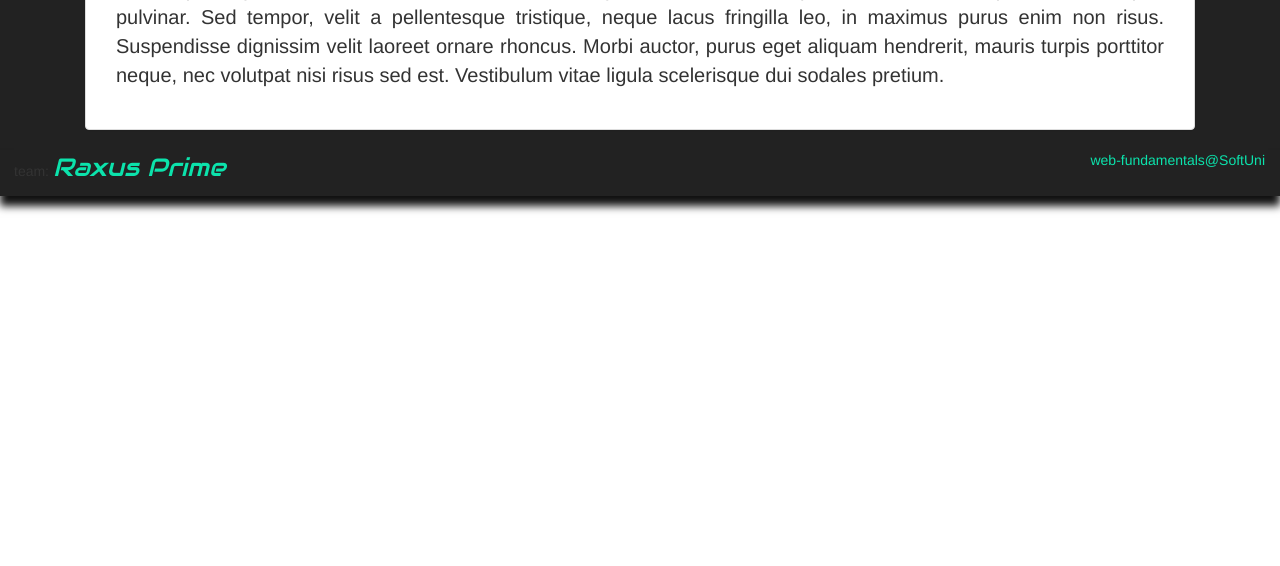
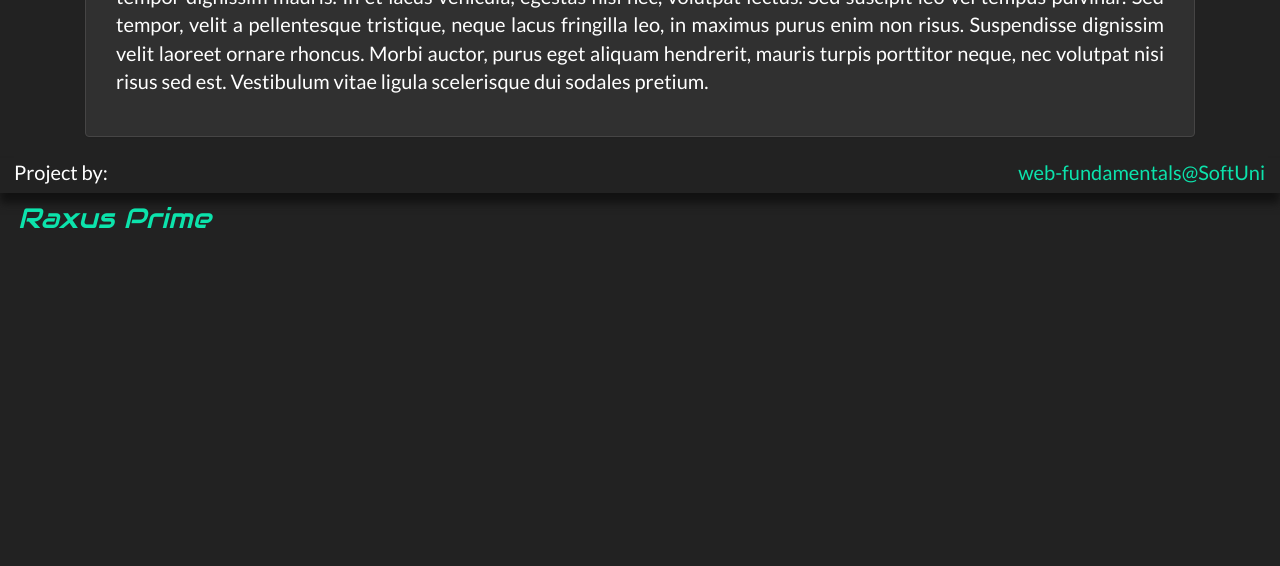
Before and after one commit to DimitarKostadinov/achobanov.github.io, a plain HTML site: page home.html in a window 1280 px wide. Shown: the part 665-1231 px from the top of the page. Drawn offline with nearby package versions, Linux system fonts and the light colour scheme; files that its build step writes are made by us from their sources.

Commit message:
Finishing site footer.

```diff
--- a/home.html
+++ b/home.html
@@ -5,7 +5,7 @@
     <meta http-equiv="X-UA-Compatible" content="IE=edge">
     <meta name="viewport" content="width=device-width, initial-scale=1">
     <title>fnGAG</title>
-    <link rel="stylesheet" type="text/css" href="./theme/darkley/bootstrap.min.css">
+    <link rel="stylesheet" type="text/css" href="./resources/bootstrap/theme/darkley/bootstrap.min.css">
     <link rel="stylesheet" type="text/css" href="./resources/styles/style.css">
 </head>
 <body>
@@ -60,7 +60,8 @@
 	        </div>
 	    </section>
         <section id="threshold">
-            <span id="team">team: <em>raxus prime</em></span>
+            <span id="project-by">Project by:</span>
+            <span id="team">raxus prime</span>
             <span id="course">web-fundamentals@SoftUni</span>
         </section>
 	</main>
@@ -68,17 +69,30 @@
     	<section id="background-pattern">
 	    	<section>
 				<div class="team-member">
-					<a href="https://www.facebook.com/alex.chobanov"><img src="./resources/images/alex-chobanov-round.png"></a>
-					<h3>alex chobanov</h3>
+                    <img src="./resources/images/alex-chobanov-round.png">
+                    <h3>alex chobanov</h3>
+                    <ul class="contact-info">
+                        <li><span class="glyphicon glyphicon-earphone"></span>0886 738 744</li>
+                        <li>
+                            <span class="glyphicon glyphicon-envelope"></span>
+                            <a target="_blank" href="mailto:alexchobanov@gmail.com">alexchobanov@gmail.com</a>
+                        </li>
+                    </ul>
 				</div>
 				<div class="team-member">
-					<img src="./resources/images/alex-chobanov.png">
-					<h3>mitko kostadinov</h3>
+					<img src="./resources/images/alex-chobanov-round.png">
+                    <h3>mitko kostadinov</h3>
+                    <ul class="contact-info">
+                        <li><span class="glyphicon glyphicon-earphone" aria-hidden="true"></span>0886 738 744</li>
+                        <li>
+                            <span class="glyphicon glyphicon-envelope" aria-hidden="true"></span>
+                            <a target="_blank" href="mailto:alexchobanov@gmail.com">alexchobanov@gmail.com</a>
+                        </li>
+                    </ul>
 				</div>
 	    	</section>
 			<footer>
-				<span>Teamwork project</span>
-				<span id="theme-by">Site theme by: <a href="https://bootswatch.com">Bootswatch</a></span>
+				<span id="theme-by">Site theme by: <a href="https://bootswatch.com/">Bootswatch</a></span>
 			</footer>
     	</section>
     </footer>
@@ -87,5 +101,5 @@
   src="https://code.jquery.com/jquery-3.1.1.slim.min.js"
   integrity="sha256-/SIrNqv8h6QGKDuNoLGA4iret+kyesCkHGzVUUV0shc="
   crossorigin="anonymous"></script>
-<script src="./bootstrap/js/bootstrap.min.js"></script>
+<script src="./resources/bootstrap/js/bootstrap.min.js"></script>
 </body>
--- a/resources/styles/style.css
+++ b/resources/styles/style.css
@@ -48,11 +48,6 @@ div.panel-default {
 	font-weight:400;
 	font-size:30px;
 }
-#threshold  em {
-    color: #0ce3ac;
-    font-size:25px;
-    font-family: 'Audiowide', cursive;
-}
 #threshold  {
     padding-left: 14px;
     padding-right: 15px;
@@ -60,11 +55,28 @@ div.panel-default {
     box-shadow: 0 10px 8px #121212;
     z-index: 2;
     position: relative;
+    height: 35px;
 }
-#threshold span#course {
-    float:right;
-    color: #0ce3ac;
-}
+    #threshold > span {
+        font-size:20px;
+    }
+    #threshold span#course {
+        float:right;
+        color: #0ce3ac;
+    }
+    #threshold span#project-by {
+        float:left;
+    }
+    #threshold span#team {
+        float:left;
+        margin-top:40px;
+        margin-left: -90px;
+        color: #0ce3ac;
+        font-size:28px;
+        font-family: 'Audiowide', cursive;
+        text-transform: capitalize;
+        font-style:italic;
+    }
 #footer {
     position: fixed;
     bottom:0;
@@ -76,8 +88,17 @@ div.panel-default {
     color:gray;
     }
     #footer > #background-pattern {
-        background-image:url(../../resources/images/ep_naturalblack.png);
-        height:370px;
+        background-image: url(../../resources/images/ep_naturalblack.png);
+        height: 370px;
+    }
+    #team,
+    #footer #project-by,
+    #footer #theme-by,
+    #footer a,
+    #footer li,
+    #footer h3 {
+        font-family: 'Audiowide', cursive;
+        color: gray;
     }
     #footer section {
         z-index: 1;
@@ -92,31 +113,56 @@ div.panel-default {
             display: inline-block;
             margin:20px;
             width:250px;
+            vertical-align: top;
         }
             #footer section > .team-member img {
                 border: 2px solid #ffffff;
-                box-shadow: 0 0 50px #000000;
-                -webkit-box-shadow: 0 0 50px #000000;
+                box-shadow: 0 0 5px #000000;
+                -webkit-box-shadow: 0 0 5px #000000;
                 border-radius: 50%;
                 transition: 0.1s all ease-in-out;
-                height: 200px;
+                height: 170px;
             }
-            #footer section > .team-member img:hover {
-                -webkit-box-shadow: none;
-                -moz-box-shadow: none;
-                box-shadow: none;
+            #footer section > .team-member:hover img {
                 border-color: #0ce3ac;
-                height:230px;
+                /*height:200px;*/
+                /*margin-top:-30px;*/
+                transform: scale(1.2);
+                -webkit-box-shadow: 0 0 50px #000000;
+                -moz-box-shadow: 0 0 50px #000000;
+                box-shadow: 0 0 50px #000000;
             }
             #footer section > .team-member h3 {
                 text-transform: capitalize;
-                color:gray;
+                font-size:20px;
                 position: relative;
                 bottom:0;
+                color:#0ce3ac;
+            }
+            #footer section > .team-member .contact-info {
+                padding:0;
+                list-style:none;
             }
     #footer footer {
-        text-align:center;
+        position: absolute;
+        bottom:10px;
+        right:20px;
+        z-index:2;
     }
         #footer footer > #theme-by {
-            float:right;
+            font-size:16px;
+            font-family: 'Audiowide', cursive;
         }
+        #footer footer > #theme-by a {
+            font-size:18px;
+            color: #375a7f;
+        }
+
+@media screen and (max-width: 599px) {
+    #footer > #background-pattern {
+        height: 700px;
+    }
+    main#content-wrapper {
+        margin-bottom:700px;
+    }
+}
```
